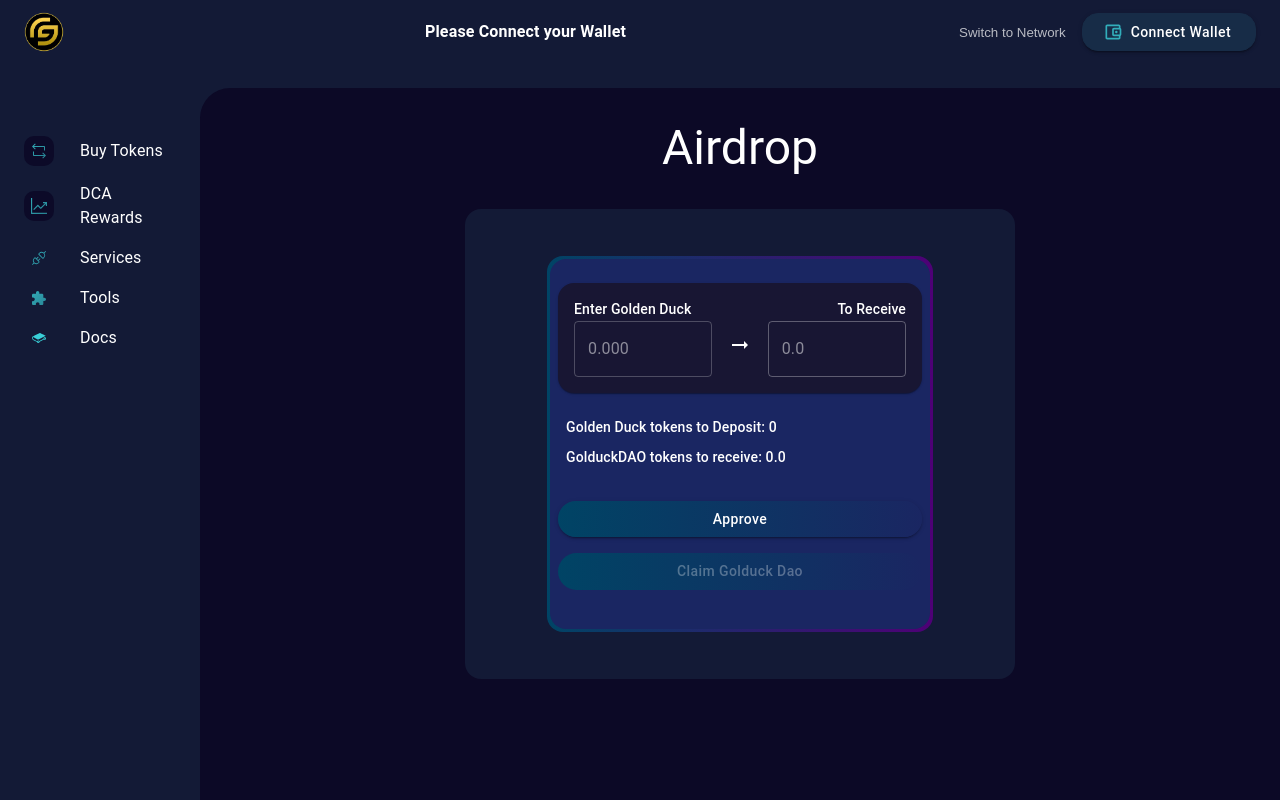
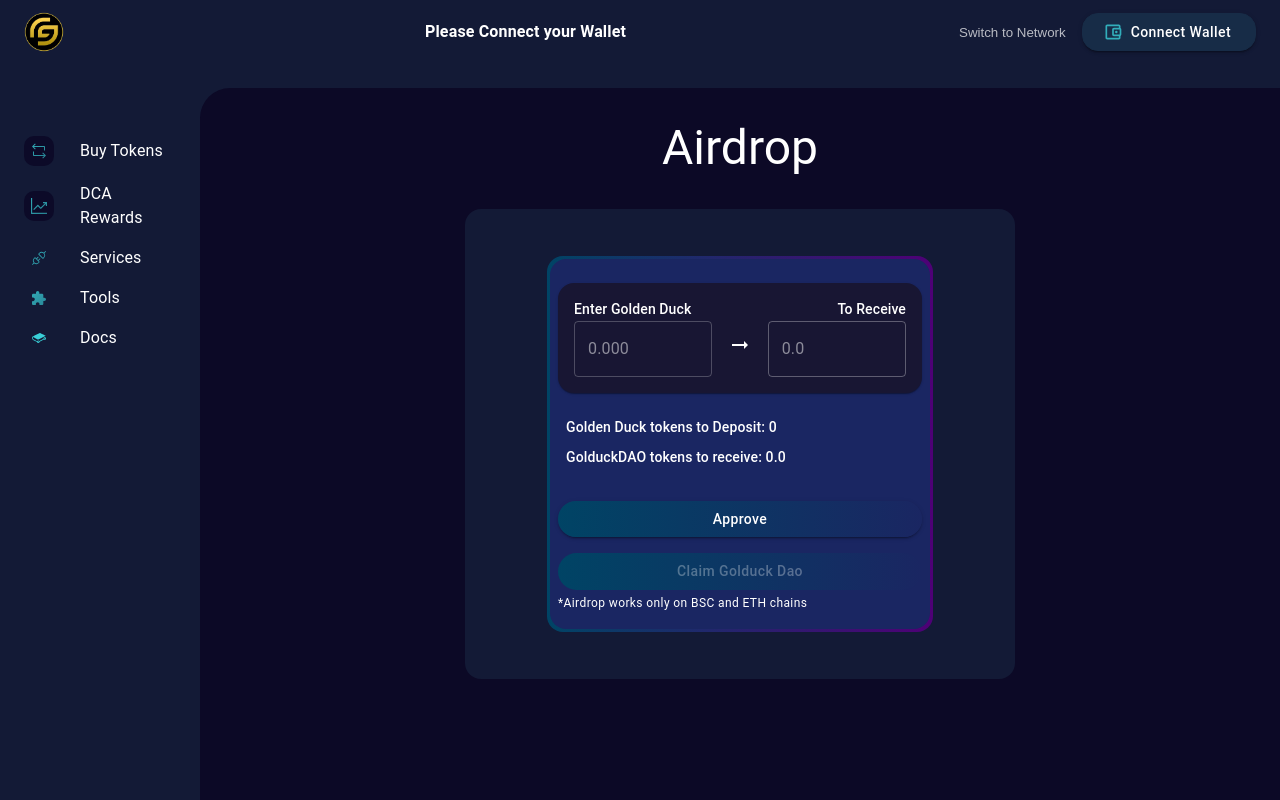
Before and after one commit to golduckdao/goldx, a React (Create React App) app: page /airdrop in a window 1280 px wide. Shown: the top 800 px of the page. Built offline with nearby package versions, Linux system fonts and the light colour scheme.

Commit message:
Bug fixes for contract.

```diff
--- a/src/pages/Airdrop.js
+++ b/src/pages/Airdrop.js
@@ -71,11 +71,8 @@
         signer
       );
 
-      // const value = await airdropContract.getAmountOut(
-      //   BigNumber.from(valueToReceive).mul(1e9)
-      // );
-      console.log("Claiming for ", valueToReceive);
-      await airdropContract.claimTokens(valueToReceive);
+      console.log("Claiming for ", BigNumber.from(valueToDeposit).mul(1e9).toString());
+      await airdropContract.claimTokens(BigNumber.from(valueToDeposit).mul(1e9));
     }
   };
 
@@ -170,6 +167,9 @@
           <BlueButton fullWidth sx={{ mt: 2 }} disabled={!approved} onClick={() => handleClaim()}>
             Claim Golduck Dao
           </BlueButton>
+          <Typography align="left" variant="caption" noWrap>
+            *Airdrop works only on BSC and ETH chains
+          </Typography>
         </InnerBox>
       </Box>
     </Box>
--- a/src/pages/Tools.js
+++ b/src/pages/Tools.js
@@ -17,9 +17,9 @@
   },
   {
     name: "Airdrop",
-    desc: "Participate in Airdrops to win new tokens (Coming Soon)",
+    desc: "Participate in Airdrop to win new tokens",
     img: logo,
-    link:"/airdrop",
+    link: "/airdrop",
     homelink: true
   },
   {
```
